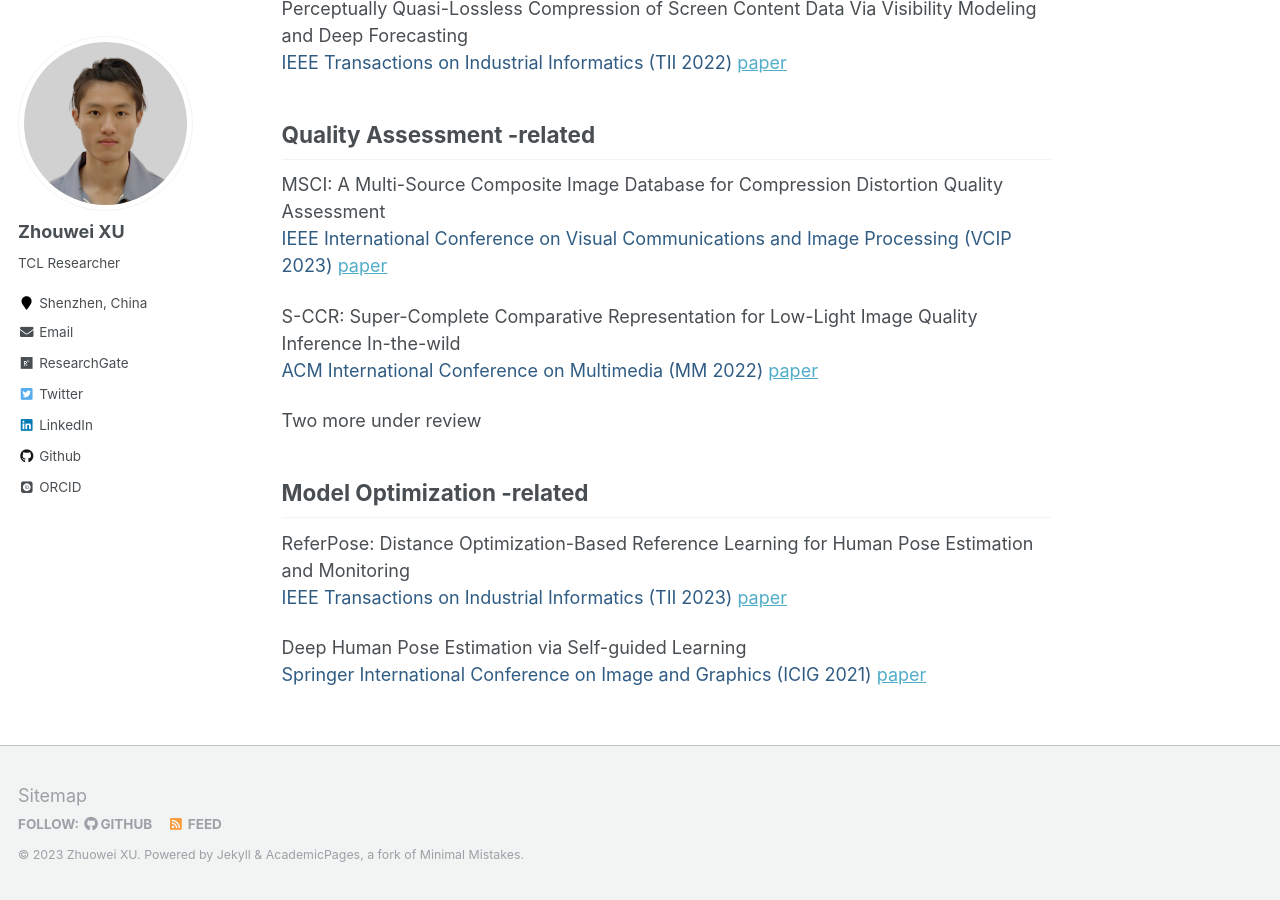
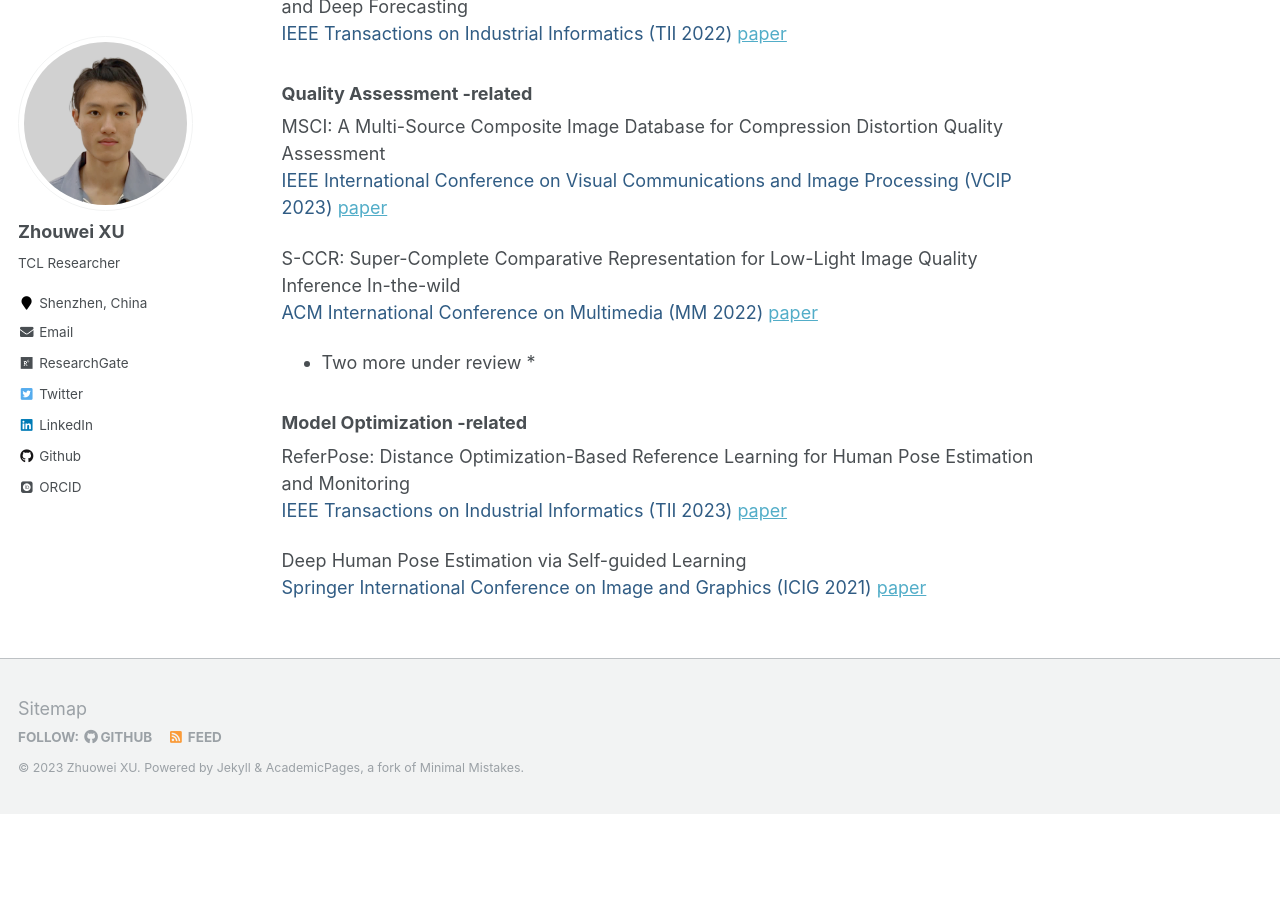
Before and after one commit to zw-xxx/zw-xxxX.github.io, a Jekyll site: the page built from _pages/about.md, in a window 1280 px wide and 900 px high, scrolled down 609 px. Built offline with Jekyll 4.4.1, drawn with Linux system fonts in a browser that asks for light colours; some web fonts are replaced; after the commit the page ends 1423 px from its top, so only the background shows below that.

```diff
--- a/_pages/about.md
+++ b/_pages/about.md
@@ -26,20 +26,20 @@ AHG12: Local-Boosting on Cross-Component Merge Mode. <span style="color: #305C84
 
 Publications
 ======
-## Compression -related
+### Compression -related
 Perceptually Quasi-Lossless Compression of Screen Content Data Via Visibility Modeling and Deep Forecasting<br>
 <span style="color: #305C84"> IEEE Transactions on Industrial Informatics (TII 2022)</span> [paper](https://ieeexplore.ieee.org/abstract/document/9669109)<br>
 
-## Quality Assessment -related
+### Quality Assessment -related
 MSCI: A Multi-Source Composite Image Database for Compression Distortion Quality Assessment<br>
 <span style="color: #305C84"> IEEE International Conference on Visual Communications and Image Processing (VCIP 2023)</span> [paper](https://ieeexplore.ieee.org/abstract/document/10008864)<br>
 
 S-CCR: Super-Complete Comparative Representation for Low-Light Image Quality Inference In-the-wild<br>
 <span style="color: #305C84"> ACM International Conference on Multimedia (MM 2022)</span> [paper](https://dl.acm.org/doi/abs/10.1145/3503161.35480833)<br>
 
-Two more under review
+* Two more under review *
 
-## Model Optimization -related
+### Model Optimization -related
 ReferPose: Distance Optimization-Based Reference Learning for Human Pose Estimation and Monitoring<br>
 <span style="color: #305C84"> IEEE Transactions on Industrial Informatics (TII 2023)</span> [paper](https://ieeexplore.ieee.org/abstract/document/10297567)<br>
 
```
